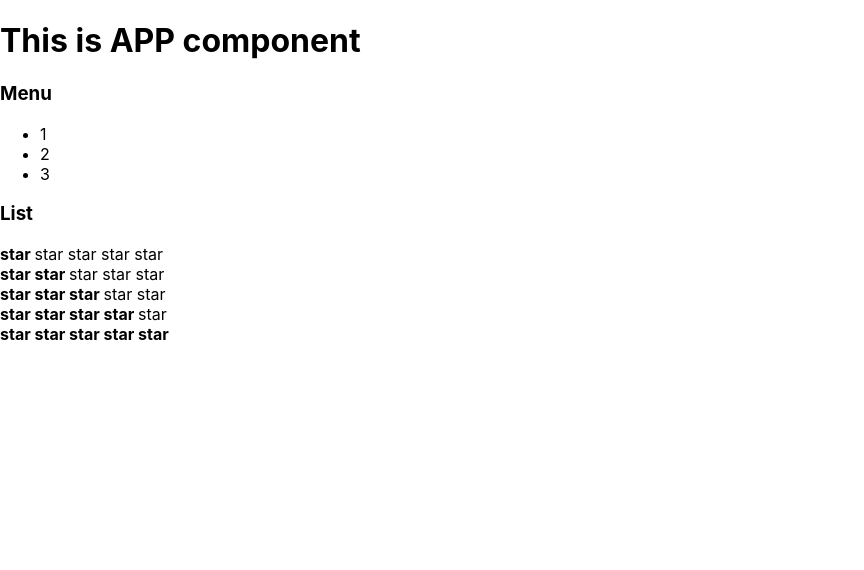
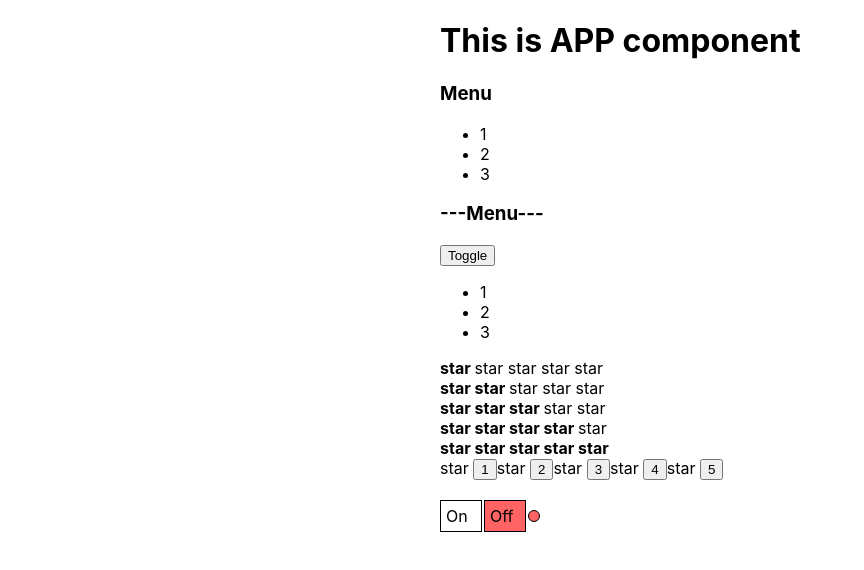
Before and after one commit to paragulgov/kabzda, a React (Create React App) app: page / in a window 1280 px wide. Shown: the top 570 px of the page, without its empty margins (0-864 px from the left). Built offline with nearby package versions, Linux system fonts and the light colour scheme.

Commit message:
useState, uncontrolled components

```diff
--- a/src/App.css
+++ b/src/App.css
@@ -1,5 +1,6 @@
 .App {
-  text-align: center;
+  width: 400px;
+  margin: 0 auto;
 }
 
 .App-logo {
--- a/src/App.tsx
+++ b/src/App.tsx
@@ -1,21 +1,29 @@
 import React from 'react'
 import './App.css'
+import {Rating} from './components/Rating/Rating'
+import OnOff from './components/OnOff/OnOff'
+import UncontrolledAccordion from './components/UncontrolledAccordion/UncontrolledAccordion'
+import {UncontrolledRating} from './components/UncontrolledRating/UncontrolledRating'
 import Accordion from './components/Accordion/Accordion'
-import {Rating} from './components/Rating/Rating'
 
 function App() {
     return (
-        <div>
+        <div className="App">
             <PageTitle title="This is APP component" />
 
             <Accordion titleValue="Menu" collapsed={true} />
-            <Accordion titleValue="List" collapsed={false} />
+
+            <UncontrolledAccordion titleValue="Menu" />
 
             <Rating value={1} />
             <Rating value={2} />
             <Rating value={3} />
             <Rating value={4} />
             <Rating value={5} />
+
+            <UncontrolledRating />
+
+            <OnOff />
         </div>
     )
 }
--- /dev/null
+++ b/src/components/OnOff/OnOff.tsx
@@ -0,0 +1,46 @@
+import React, {useState} from 'react'
+
+function OnOff() {
+    const [on, setOn] = useState(false)
+
+    const OnOffWrapperStyle = {
+        margin: '20px 0',
+        display: 'flex',
+        alignItems: 'center'
+    }
+    const onStyle = {
+        width: '30px',
+        height: '20px',
+        padding: '5px',
+        marginRight: '2px',
+        border: '1px solid black',
+        backgroundColor: on ? '#7DFCD1' : 'white',
+        cursor: 'pointer'
+    }
+    const offStyle = {
+        width: '30px',
+        height: '20px',
+        padding: '5px',
+        marginRight: '2px',
+        border: '1px solid black',
+        backgroundColor: !on ? '#ff6363' : 'white',
+        cursor: 'pointer'
+    }
+    const indicatorStyle = {
+        width: '10px',
+        height: '10px',
+        borderRadius: '6px',
+        border: '1px solid black',
+        backgroundColor: on ? '#7DFCD1' : '#ff6363'
+    }
+
+    return (
+        <div style={OnOffWrapperStyle}>
+            <div style={onStyle} onClick={() => { setOn(true) }}>On</div>
+            <div style={offStyle} onClick={() => { setOn(false) }}>Off</div>
+            <div style={indicatorStyle} />
+        </div>
+    )
+}
+
+export default OnOff
--- a/src/components/Rating/Rating.tsx
+++ b/src/components/Rating/Rating.tsx
@@ -21,10 +21,5 @@
 }
 
 function Star(props: StarPropsType) {
-
-    if (props.selected) {
-        return <span><b>star </b></span>
-    } else {
-        return <span>star </span>
-    }
+    return props.selected ? <span><b>star </b></span> : <span>star </span>
 }
--- /dev/null
+++ b/src/components/UncontrolledAccordion/UncontrolledAccordion.tsx
@@ -0,0 +1,37 @@
+import React, {useState} from 'react'
+
+type AccordionPropsType = {
+    titleValue: string
+}
+
+function UncontrolledAccordion(props: AccordionPropsType) {
+    const [collapsed, setCollapsed] = useState(false)
+
+    return (
+        <div>
+            <AccordionTitle title={props.titleValue} />
+            <button onClick={() => setCollapsed(!collapsed)}>Toggle</button>
+            {!collapsed && <AccordionBody />}
+        </div>
+    )
+}
+
+type AccordionTitlePropsType = {
+    title: string
+}
+
+function AccordionTitle(props: AccordionTitlePropsType) {
+    return <h3>---{props.title}---</h3>
+}
+
+function AccordionBody() {
+    return (
+        <ul>
+            <li>1</li>
+            <li>2</li>
+            <li>3</li>
+        </ul>
+    )
+}
+
+export default UncontrolledAccordion
--- /dev/null
+++ b/src/components/UncontrolledRating/UncontrolledRating.tsx
@@ -0,0 +1,22 @@
+import React, {useState} from 'react'
+
+export function UncontrolledRating() {
+    const [value, setValue] = useState( 0)
+    return (
+        <div>
+            <Star selected={value > 0} /><button onClick={()=> setValue(1)}>1</button>
+            <Star selected={value > 1} /><button onClick={()=> setValue(2)}>2</button>
+            <Star selected={value > 2} /><button onClick={()=> setValue(3)}>3</button>
+            <Star selected={value > 3} /><button onClick={()=> setValue(4)}>4</button>
+            <Star selected={value > 4} /><button onClick={()=> setValue(5)}>5</button>
+        </div>
+    )
+}
+
+type StarPropsType = {
+    selected: boolean
+}
+
+function Star(props: StarPropsType) {
+    return props.selected ? <span><b>star </b></span> : <span>star </span>
+}
```
